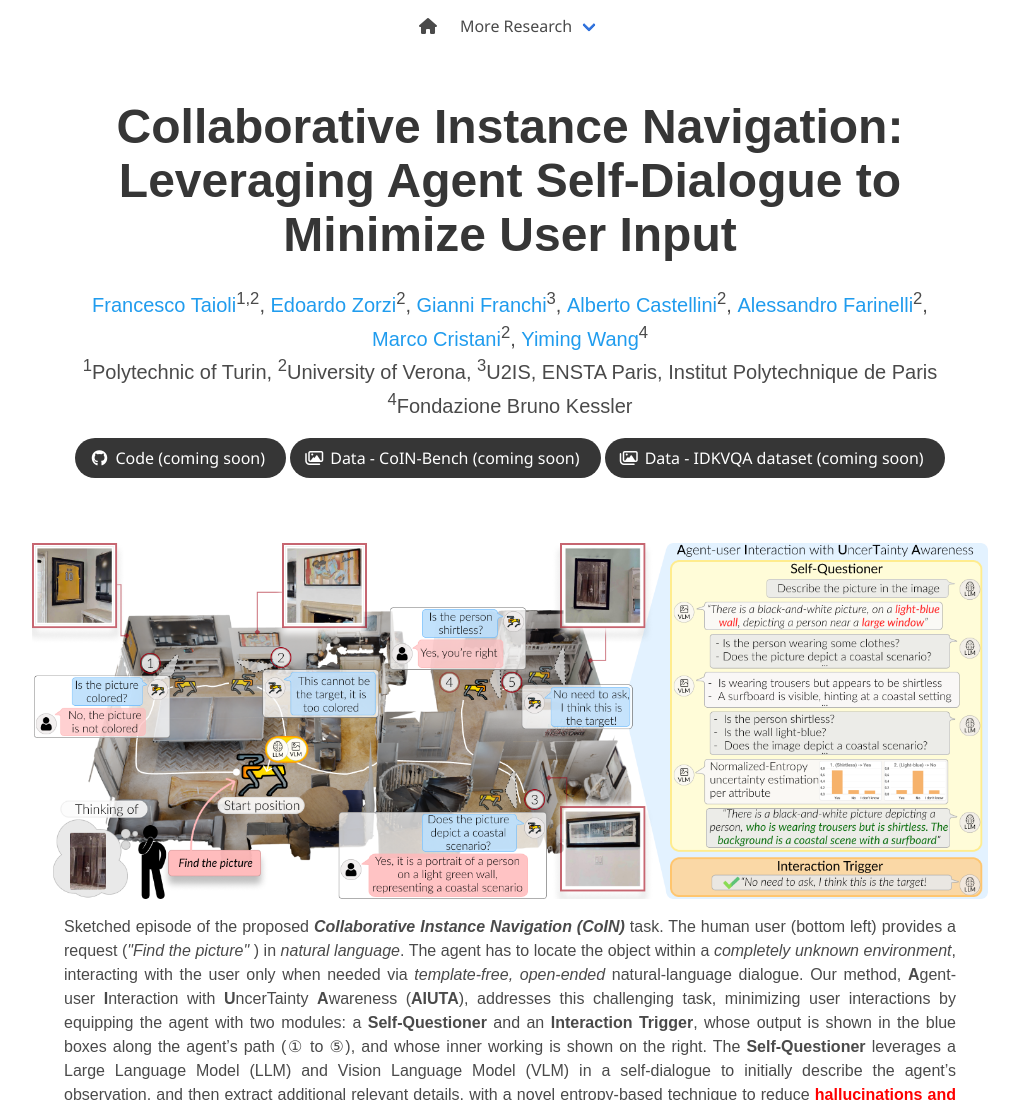
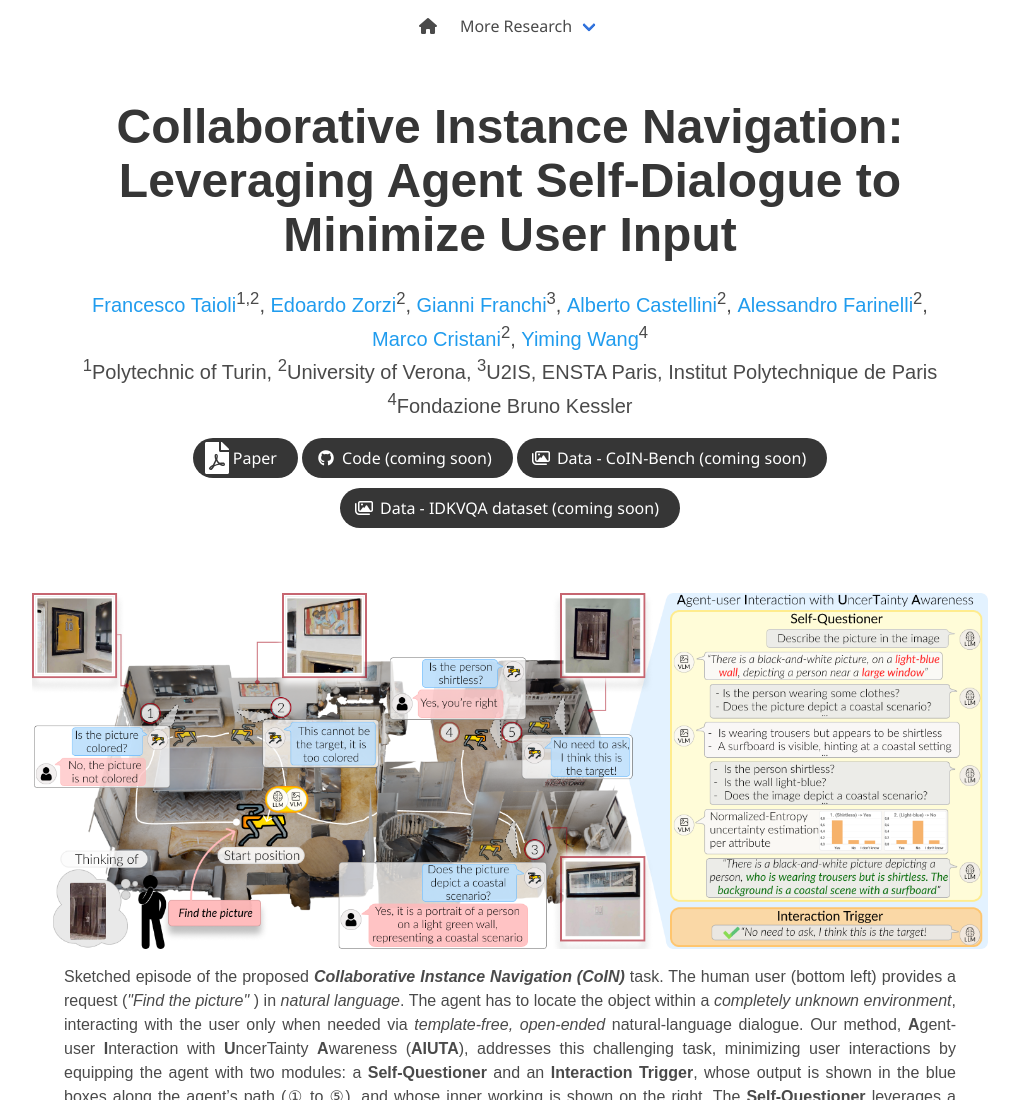
Before and after one commit to intelligolabs/CoIN, a plain HTML site: page index.html in a window 1280 px wide. Shown: the top 1100 px of the page, without its empty margins (130-1149 px from the left). Drawn offline with nearby package versions, Linux system fonts and the light colour scheme; some icons are missing; a web font is replaced by a local one.

Commit message:
added link

```diff
--- a/index.html
+++ b/index.html
@@ -166,6 +166,14 @@
 
               <div class="column has-text-centered">
                 <div class="publication-links">
+                  <span class="link-block">
+                    <a href="https://arxiv.org/abs/2412.01250" target="”_blank”" class="external-link button is-normal is-rounded is-dark">
+                      <span class="icon">
+                        <svg class="svg-inline--fa fa-file-pdf fa-w-12" aria-hidden="true" focusable="false" data-prefix="fas" data-icon="file-pdf" role="img" xmlns="http://www.w3.org/2000/svg" viewBox="0 0 384 512" data-fa-i2svg=""><path fill="currentColor" d="M181.9 256.1c-5-16-4.9-46.9-2-46.9 8.4 0 7.6 36.9 2 46.9zm-1.7 47.2c-7.7 20.2-17.3 43.3-28.4 62.7 18.3-7 39-17.2 62.9-21.9-12.7-9.6-24.9-23.4-34.5-40.8zM86.1 428.1c0 .8 13.2-5.4 34.9-40.2-6.7 6.3-29.1 24.5-34.9 40.2zM248 160h136v328c0 13.3-10.7 24-24 24H24c-13.3 0-24-10.7-24-24V24C0 10.7 10.7 0 24 0h200v136c0 13.2 10.8 24 24 24zm-8 171.8c-20-12.2-33.3-29-42.7-53.8 4.5-18.5 11.6-46.6 6.2-64.2-4.7-29.4-42.4-26.5-47.8-6.8-5 18.3-.4 44.1 8.1 77-11.6 27.6-28.7 64.6-40.8 85.8-.1 0-.1.1-.2.1-27.1 13.9-73.6 44.5-54.5 68 5.6 6.9 16 10 21.5 10 17.9 0 35.7-18 61.1-61.8 25.8-8.5 54.1-19.1 79-23.2 21.7 11.8 47.1 19.5 64 19.5 29.2 0 31.2-32 19.7-43.4-13.9-13.6-54.3-9.7-73.6-7.2zM377 105L279 7c-4.5-4.5-10.6-7-17-7h-6v128h128v-6.1c0-6.3-2.5-12.4-7-16.9zm-74.1 255.3c4.1-2.7-2.5-11.9-42.8-9 37.1 15.8 42.8 9 42.8 9z"></path></svg><!-- <i class="fas fa-file-pdf"></i> Font Awesome fontawesome.com -->
+                      </span>
+                      <span>Paper</span>
+                    </a>
+                  </span>
                   <span class="link-block">
                     <a
                       href="https://github.com/intelligolabs/CoIN"
```
